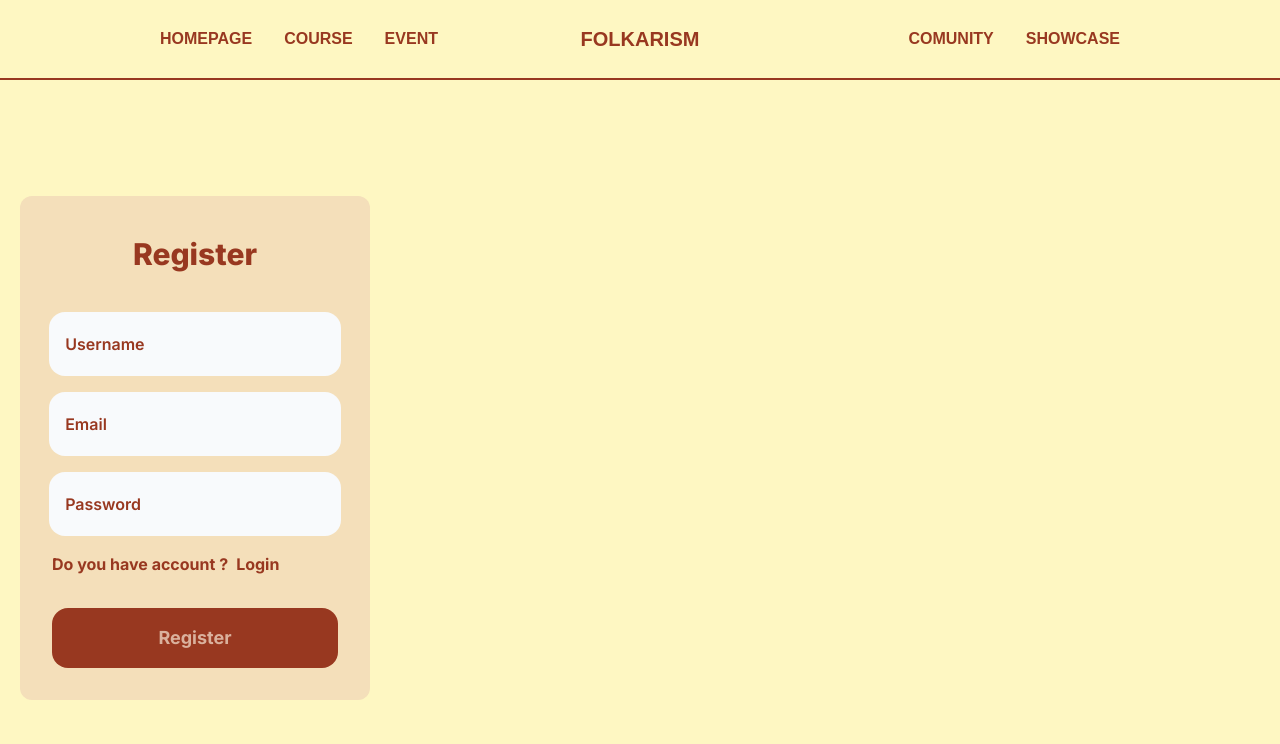
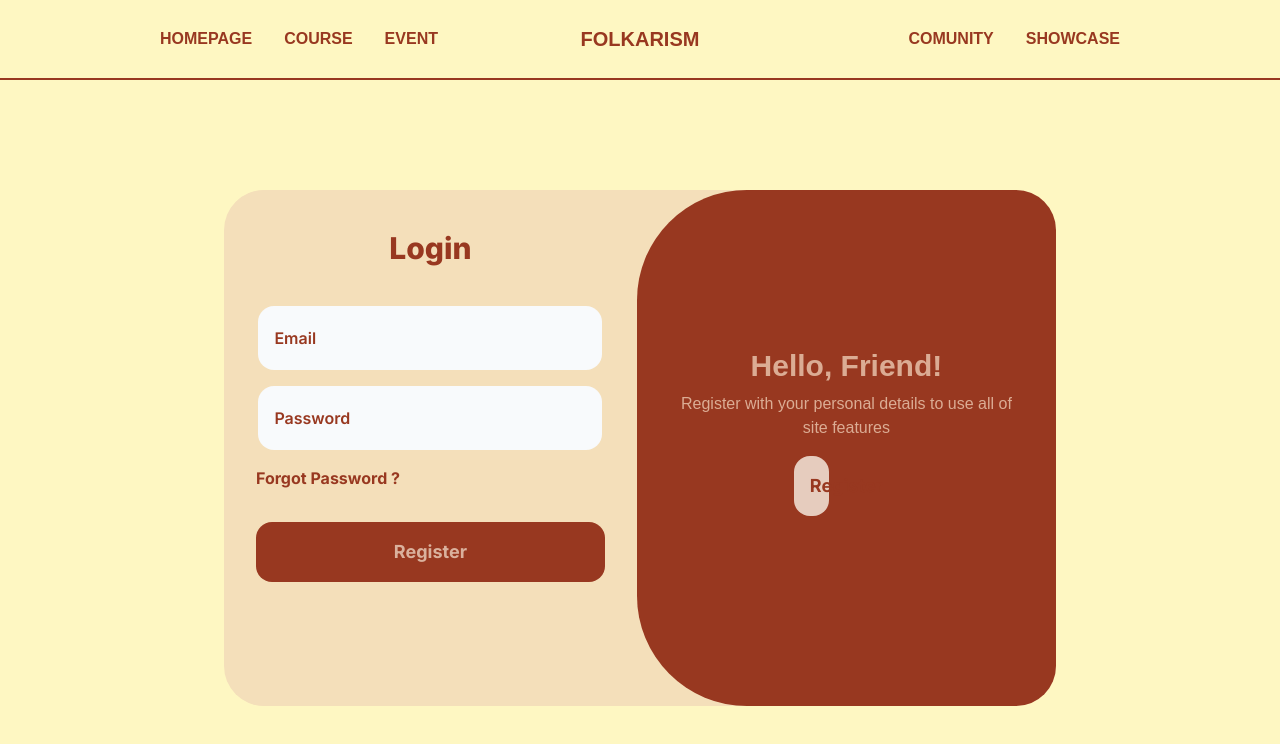
Before and after one commit to hsbysddq/folklorism, a Next.js app: page /register in a window 1280 px wide. Shown: the top 744 px of the page. Built offline with nearby package versions, Linux system fonts and the light colour scheme.

Commit message:
edit register

```diff
--- a/app/register/page.tsx
+++ b/app/register/page.tsx
@@ -1,13 +1,13 @@
 import React from "react"
+import Navbar from "../components/Navbar/Navbar"
 import Link from "next/link"
-import Navbar from "../components/Navbar/Navbar"
 
 const RegisterPage = () => {
   return (
     <div className="bg-[#FEF7C2] overflow-hidden">
       <Navbar />
       <div className="bg-[#FEF7C2] w-screen h-[calc(100vh-4rem)] flex items-center">
-        <div className="w-[350px] bg-[#F4DFBA] rounded-xl m-5">
+        <div className="md:hidden w-[350px] bg-[#F4DFBA] rounded-xl m-5">
           <div className="">
             <h1 className="text-center font-extrabold text-3xl text-[#983820] pt-10">
               Register
@@ -15,17 +15,18 @@ const RegisterPage = () => {
             <form action="" className="mt-6 flex flex-col items-center">
               <input
                 type="text"
-                name="username"
-                placeholder="Username"
+                name="fullName"
+                placeholder="Full Name"
                 className="w-10/12  mt-4 px-4 py-5 rounded-2xl  bg-slate-50 placeholder-[#983820] font-semibold"
               />
 
               <input
-                type="email"
-                name="email"
+                type="text"
+                name="username"
                 placeholder="Email"
                 className="w-10/12  mt-4 px-4 py-5 rounded-2xl  bg-slate-50 placeholder-[#983820] font-semibold"
               />
+
               <input
                 type="password"
                 name="password"
@@ -34,18 +35,62 @@ const RegisterPage = () => {
               />
             </form>
             <div className="pt-4 px-8">
-              <div className="flex">
-                <p className="pb-8 text-[#983820] font-bold mr-2">
-                  Do you have account ?
+              <p className="pb-8 text-[#983820] font-bold">Forgot Password ?</p>
+              <Link href="/login">
+                <button className="font-bold text-lg bg-[#983820] text-[#DAB19D] p-4 w-full rounded-2xl mb-8">
+                  Register
+                </button>
+              </Link>
+            </div>
+          </div>
+        </div>
+
+        {/* DESKTOP */}
+        <div className="hidden md:flex md:bg-[#F4DFBA] md:mx-56 md:w-8/12 md:h-[70%] md:rounded-[40px]">
+          <div className="hidden md:flex w-full">
+            <div className="flex flex-col w-6/12">
+              <h1 className="text-center font-extrabold text-3xl text-[#983820] pt-10">
+                Login
+              </h1>
+              <form action="" className="mt-6 flex flex-col items-center">
+                <input
+                  type="text"
+                  name="username"
+                  placeholder="Email"
+                  className="w-10/12  mt-4 px-4 py-5 rounded-2xl  bg-slate-50 placeholder-[#983820] font-semibold"
+                />
+
+                <input
+                  type="password"
+                  name="password"
+                  placeholder="Password"
+                  className="w-10/12 bg-slate-50 placeholder-[#983820] font-semibold mt-4 px-4 py-5 rounded-2xl"
+                />
+              </form>
+              <div className="pt-4 px-8">
+                <p className="pb-8 text-[#983820] font-bold">
+                  Forgot Password ?
                 </p>
-                <Link href="/" className="text-[#983820] font-bold">
-                  Login
+                <Link href="/login">
+                  <button className="font-bold text-lg bg-[#983820] text-[#DAB19D] p-4 w-full rounded-2xl mb-8">
+                    Register
+                  </button>
                 </Link>
               </div>
+            </div>
 
-              <button className="font-bold text-lg bg-[#983820] text-[#DAB19D] p-4 w-full rounded-2xl mb-8">
-                Register
-              </button>
+            <div className="flex flex-col items-center bg-[#983820] rounded-[40px] rounded-s-[110px] justify-center">
+              <p className="font-montserrat font-bold text-3xl text-[#dbac94]">
+                Hello, Friend!
+              </p>
+              <p className="w-10/12 py-2 text-center font-medium font-montserrat text-[#dbac94] mb-2">
+                Register with your personal details to use all of site features
+              </p>
+              <Link href="/login">
+                <button className="font-bold text-lg bg-[#e6ccbe]  text-[#983820] p-4 w-4/12 rounded-2xl mb-8">
+                  Register
+                </button>
+              </Link>
             </div>
           </div>
         </div>
```
